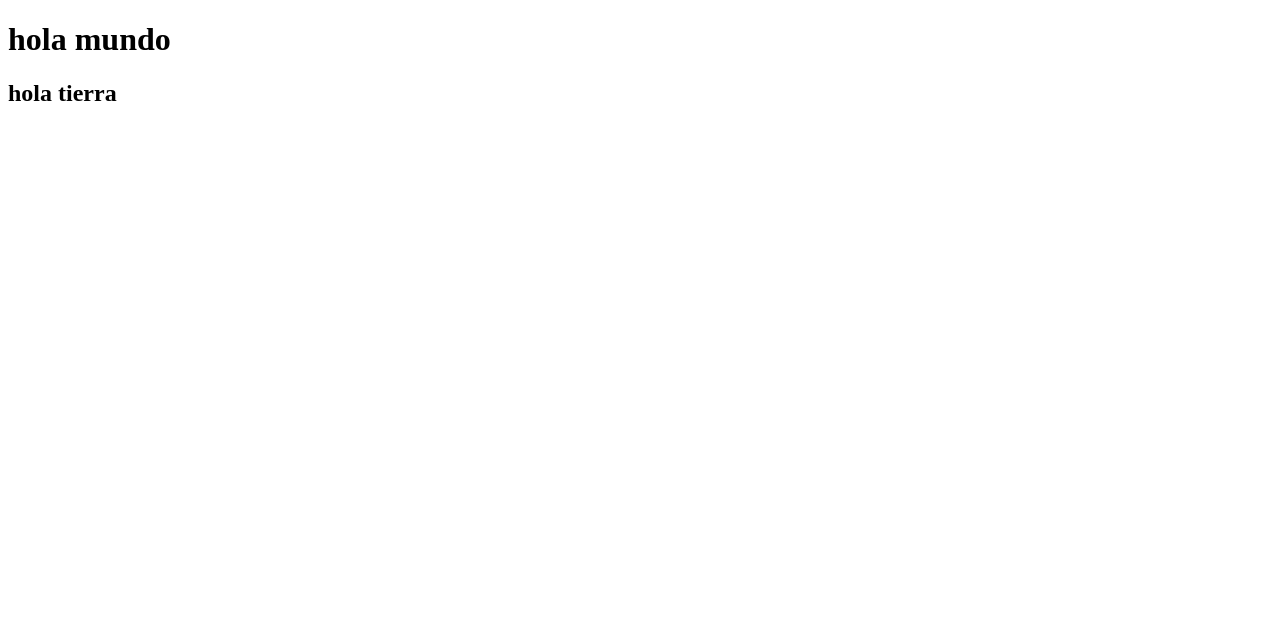
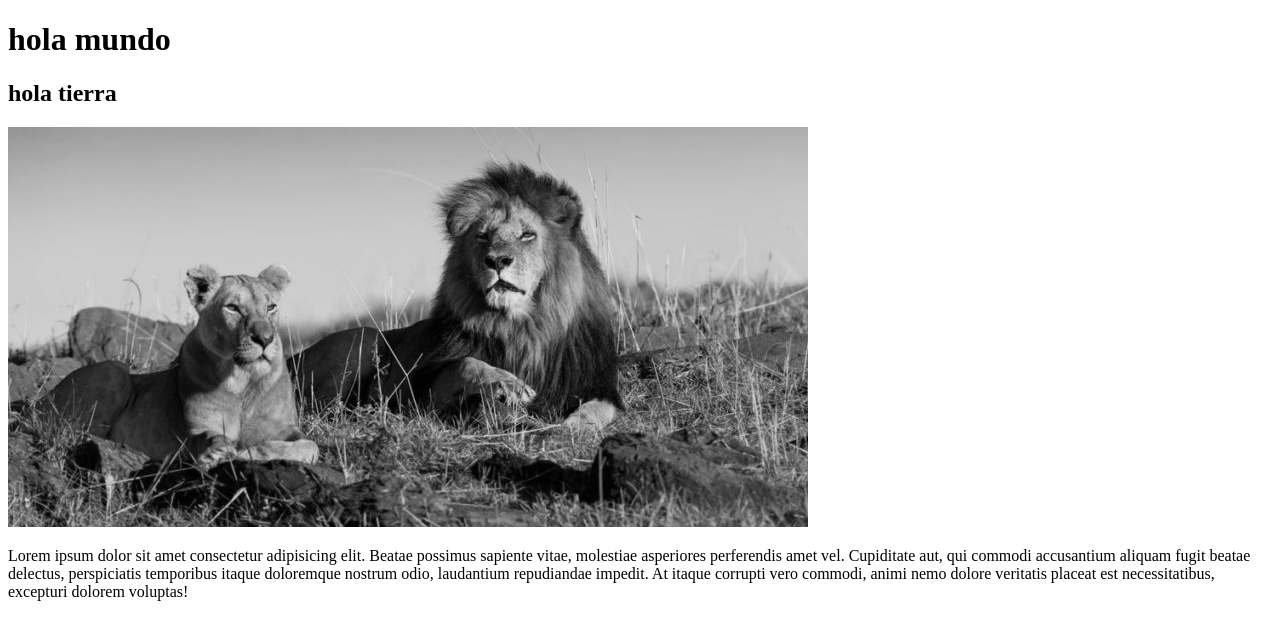
Before and after one commit to MarcosLEnrique/github, a plain HTML site: page index.html in a window 1280 px wide. Drawn offline with Linux system fonts and the light colour scheme.

Commit message:
agregue lorem

```diff
--- /dev/null
+++ b/css/style.css
@@ -0,0 +1,5 @@
+
+
+.foto {filter: grayscale(100%);transition: all 2s;}
+.foto:hover {filter: grayscale(0);transform: scale(1.5);}
+.fotoCont{overflow: hidden;}
--- a/index.html
+++ b/index.html
@@ -5,9 +5,21 @@
     <meta http-equiv="X-UA-Compatible" content="IE=edge">
     <meta name="viewport" content="width=device-width, initial-scale=1.0">
     <title>Document</title>
+    <link rel="stylesheet" href="css/style.css">
 </head>
 <body>
     <h1>hola mundo</h1>
     <h2>hola tierra</h2>
+    <section>
+        <article>
+            <img class="foto" src="images/leon-e1553207718712.jpg" alt="leon">
+        </article>
+        <article>
+            <p>
+                Lorem ipsum dolor sit amet consectetur adipisicing elit. Beatae possimus sapiente vitae, molestiae asperiores perferendis amet vel. Cupiditate aut, qui commodi accusantium aliquam fugit beatae delectus, perspiciatis temporibus itaque doloremque nostrum odio, laudantium repudiandae impedit. At itaque corrupti vero commodi, animi nemo dolore veritatis placeat est necessitatibus, excepturi dolorem voluptas!
+
+            </p>
+        </article>
+    </section>
 </body>
 </html>
```
Also changed, not shown: images/leon-e1553207718712.jpg (added).
